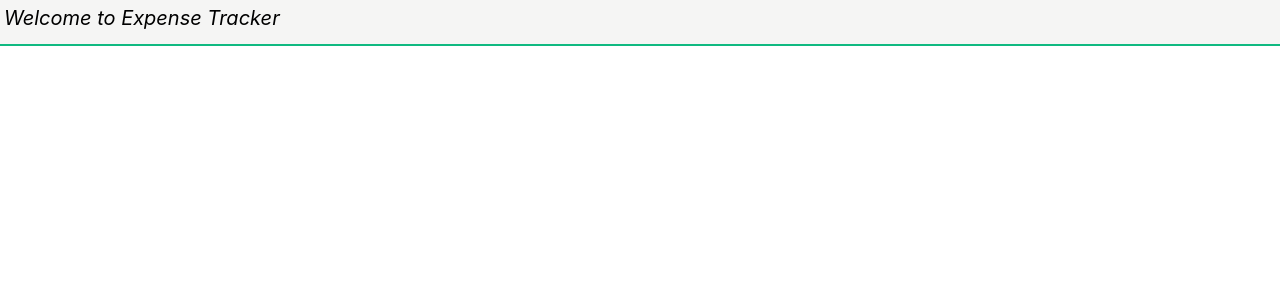
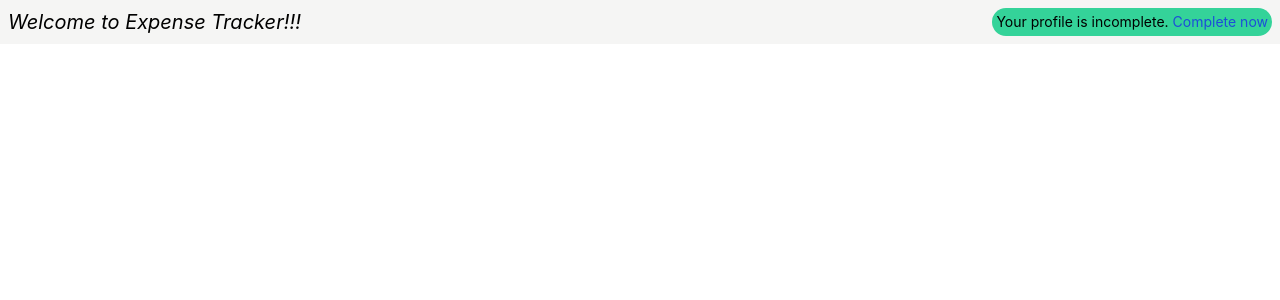
Before and after one commit to SomyaBhatnagar19/ExpenseTrackerWebsite, a React (Create React App) app: page /Welcome in a window 1280 px wide. Shown: the top 300 px of the page. Built offline with nearby package versions, Linux system fonts and the light colour scheme.

Commit message:
Making the link in the welcome page for the profile component.

```diff
--- a/src/App.js
+++ b/src/App.js
@@ -2,6 +2,7 @@ import React from "react";
 import { BrowserRouter as Router, Route, Routes, Navigate } from "react-router-dom";
 import SignUp from "./components/SignUp";
 import Welcome from "./components/Welcome";
+import Profile from "./components/Profile";
 
 const App = () => {
   return (
@@ -11,6 +12,7 @@ const App = () => {
         <Route path="/SignUp" element={<SignUp />} />
         <Route path="/Welcome" element={<Welcome />} />
         <Route path="/LogIn" element={<SignUp />} />
+        <Route path="/Profile" element={<Profile />} />
       </Routes>
     </Router>
   );
--- /dev/null
+++ b/src/components/Profile.js
@@ -0,0 +1,10 @@
+import React from "react";
+
+const Profile = () => {
+    return(
+        <div>
+            <h5>Profile</h5>
+        </div>
+    )
+}
+export default Profile;
--- a/src/components/Welcome.js
+++ b/src/components/Welcome.js
@@ -1,11 +1,15 @@
 import React from "react";
+import { Link } from "react-router-dom";
 
 const Welcome = () => {
-    return(
-        <div className="bg-stone-100">
-            <h4 className="text-xl italic p-1">Welcome to Expense Tracker</h4>
-            <hr className="border border-emerald-500 my-2"></hr>
-        </div>
-    )
-}
+  return (
+    <div className="flex justify-between items-center bg-stone-100 p-2">
+      <p className="text-left text-xl italic">Welcome to Expense Tracker!!!</p>
+      <p className="text-right text-sm bg-emerald-400 p-1 rounded-2xl">
+        Your profile is incomplete. <Link to="/Profile" className="text-blue-700">Complete now</Link>
+      </p>
+    </div>
+  );
+};
+
 export default Welcome;
```
